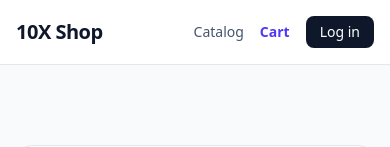
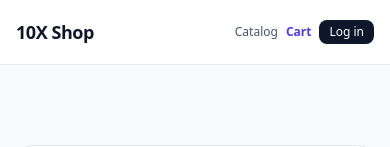
Before and after one commit to AKAGEGE87/10x-shop-akaki-gegechkori, a React (Vite) app: page /cart in a window 390 px wide. Shown: the top 147 px of the page. Built offline with nearby package versions, Linux system fonts and the light colour scheme.

Commit message:
feat: add orders and profile routes and navigation links

```diff
--- a/src/components/layout/Header.tsx
+++ b/src/components/layout/Header.tsx
@@ -14,32 +14,34 @@ export function Header() {
   };
 
   const navLinkClass = ({ isActive }: { isActive: boolean }) =>
-    `text-sm font-medium transition-colors ${
+    `text-xs sm:text-sm font-medium transition-colors whitespace-nowrap ${
       isActive
         ? "text-indigo-600 font-semibold"
         : "text-slate-600 hover:text-slate-900"
     }`;
 
+  const displayName = user?.firstName || user?.username;
+
   return (
     <header className="sticky top-0 z-40 w-full border-b border-slate-200 bg-white/95 backdrop-blur">
-      <Container className="flex h-16 items-center justify-between gap-4">
+      <Container className="flex h-16 items-center justify-between gap-2 sm:gap-4">
         <Link
           to="/"
-          className="text-xl font-bold tracking-tight text-slate-900 transition-colors hover:text-indigo-600"
+          className="shrink-0 text-lg font-bold tracking-tight text-slate-900 transition-colors hover:text-indigo-600 sm:text-xl"
         >
           10X Shop
         </Link>
 
-        <nav className="flex items-center gap-4 sm:gap-6">
+        <nav className="flex items-center gap-2 sm:gap-4 md:gap-6">
           <NavLink to="/" end className={navLinkClass}>
             Catalog
           </NavLink>
 
           <NavLink to="/cart" className={navLinkClass}>
-            <span className="flex items-center gap-1.5">
+            <span className="flex items-center gap-1 sm:gap-1.5">
               <span>Cart</span>
               {itemCount > 0 && (
-                <span className="inline-flex h-5 min-w-5 items-center justify-center rounded-full bg-indigo-600 px-1.5 text-xs font-semibold text-white">
+                <span className="inline-flex h-4 min-w-4 sm:h-5 sm:min-w-5 items-center justify-center rounded-full bg-indigo-600 px-1 text-[10px] sm:text-xs font-semibold text-white">
                   {itemCount}
                 </span>
               )}
@@ -47,23 +49,35 @@ export function Header() {
           </NavLink>
 
           {user?.isLoggedIn ? (
-            <div className="flex items-center gap-3">
-              <span className="hidden text-sm font-medium text-slate-700 sm:inline-block">
-                {user.username}
-              </span>
+            <>
+              <NavLink to="/orders" className={navLinkClass}>
+                Orders
+              </NavLink>
+
+              <NavLink to="/profile" className={navLinkClass}>
+                <span className="flex items-center gap-1">
+                  <span>Profile</span>
+                  {displayName && (
+                    <span className="hidden md:inline font-normal text-slate-500">
+                      ({displayName})
+                    </span>
+                  )}
+                </span>
+              </NavLink>
+
               <button
                 type="button"
                 onClick={handleLogout}
-                className="cursor-pointer rounded-lg border border-slate-200 px-3 py-1.5 text-sm font-medium text-slate-700 transition hover:bg-slate-100 hover:text-slate-900 focus:outline-none focus:ring-2 focus:ring-indigo-500 focus:ring-offset-2"
+                className="cursor-pointer rounded-lg border border-slate-200 px-2 py-1 text-xs font-medium text-slate-700 transition hover:bg-slate-100 hover:text-slate-900 focus:outline-none focus:ring-2 focus:ring-indigo-500 focus:ring-offset-2 sm:px-3 sm:py-1.5 sm:text-sm"
               >
                 Log out
               </button>
-            </div>
+            </>
           ) : (
             <NavLink
               to="/login"
               className={({ isActive }) =>
-                `rounded-lg px-3.5 py-1.5 text-sm font-medium transition ${
+                `rounded-lg px-2.5 py-1 text-xs font-medium transition sm:px-3.5 sm:py-1.5 sm:text-sm ${
                   isActive
                     ? "bg-indigo-600 text-white"
                     : "bg-slate-900 text-white hover:bg-slate-800"
--- a/src/routes/AppRoutes.tsx
+++ b/src/routes/AppRoutes.tsx
@@ -5,6 +5,9 @@ import { ProductPage } from "../pages/ProductPage";
 import { CartPage } from "../pages/CartPage";
 import { CheckoutPage } from "../pages/CheckoutPage";
 import { LoginPage } from "../pages/LoginPage";
+import { OrdersPage } from "../pages/OrdersPage";
+import { OrderDetailsPage } from "../pages/OrderDetailsPage";
+import { ProfilePage } from "../pages/ProfilePage";
 import { NotFoundPage } from "../pages/NotFoundPage";
 import { ProtectedRoute } from "./ProtectedRoute";
 
@@ -19,6 +22,9 @@ export function AppRoutes() {
 
         <Route element={<ProtectedRoute />}>
           <Route path="checkout" element={<CheckoutPage />} />
+          <Route path="orders" element={<OrdersPage />} />
+          <Route path="orders/:id" element={<OrderDetailsPage />} />
+          <Route path="profile" element={<ProfilePage />} />
         </Route>
 
         <Route path="*" element={<NotFoundPage />} />
```
